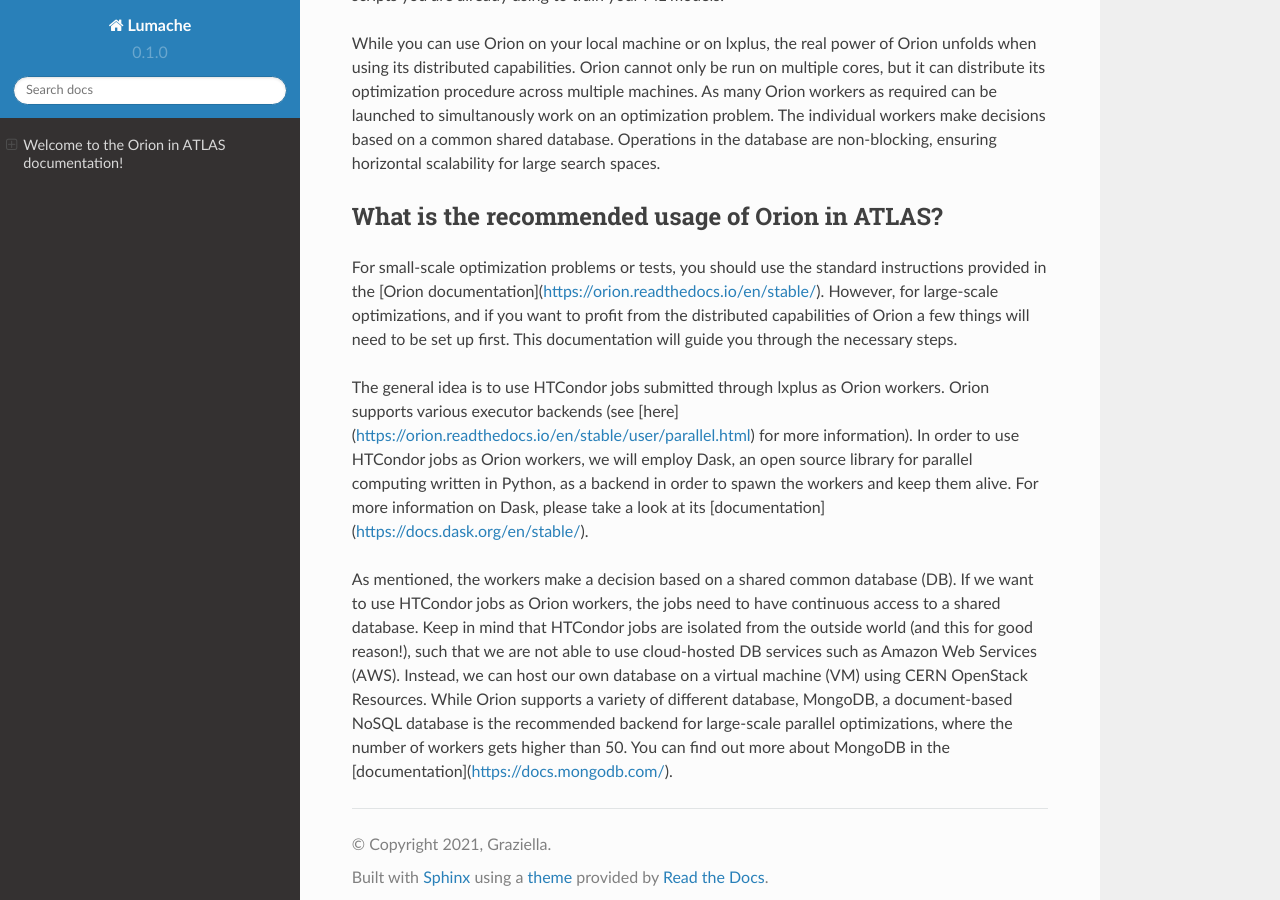
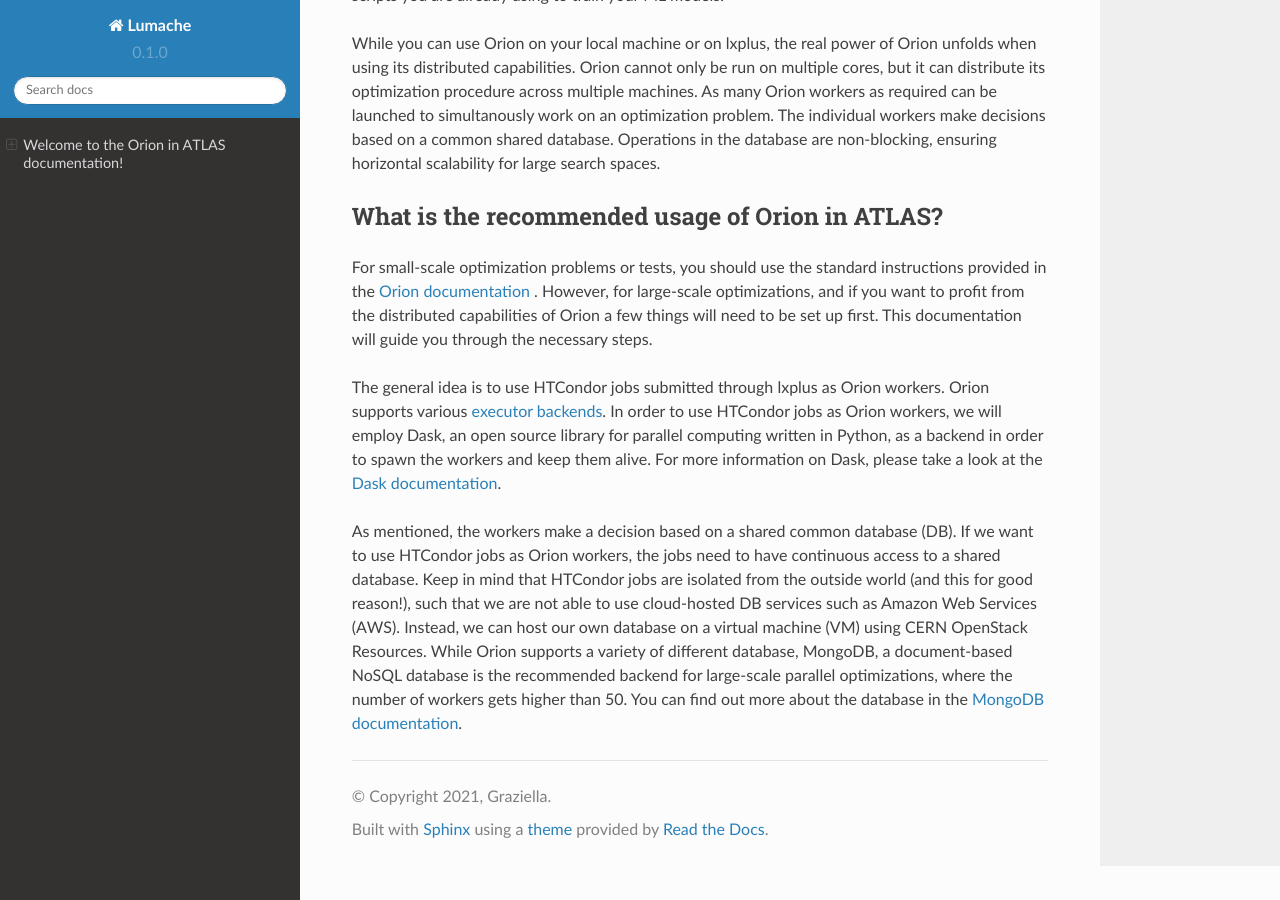
Before and after one commit to jbeirer/orion-atlas, a Sphinx documentation site: the page built from docs/source/index.rst, in a window 1280 px wide and 900 px high, scrolled down 720 px. Built offline with Sphinx 7.4.7 and the Read the Docs theme 2.0.0, drawn with Linux system fonts in a browser that asks for light colours; some of the changed text lies outside the part shown.

Commit message:
Update links

```diff
--- a/docs/source/index.rst
+++ b/docs/source/index.rst
@@ -3,7 +3,7 @@ Welcome to the Orion in ATLAS documentation!
 
 These pages document the recommended usage of Orion within the ATLAS/CERN
 infrastructure and is intended to help you get started. If this is the first time
-you are using Orion, please first take a look at the [Orion documentation](https://orion.readthedocs.io/en/stable/).
+you are using Orion, please first take a look at the `Orion documentation`_
 
 
 What is Orion?
@@ -43,16 +43,15 @@ What is the recommended usage of Orion in ATLAS?
 ------------------------------------------------
 
 For small-scale optimization problems or tests, you should use the standard instructions
-provided in the [Orion documentation](https://orion.readthedocs.io/en/stable/). However,
+provided in the `Orion documentation`_ . However,
 for large-scale optimizations, and if you want to profit from the distributed capabilities
 of Orion a few things will need to be set up first. This documentation will guide you through
 the necessary steps.
 
 The general idea is to use HTCondor jobs submitted through lxplus as Orion workers. Orion
-supports various executor backends (see [here](https://orion.readthedocs.io/en/stable/user/parallel.html) for more information).
-In order to use HTCondor jobs as Orion workers, we will employ Dask, an open source library for parallel
+supports various `executor backends`_. In order to use HTCondor jobs as Orion workers, we will employ Dask, an open source library for parallel
 computing written in Python, as a backend in order to spawn the workers and keep them alive. For more information on Dask,
-please take a look at its [documentation](https://docs.dask.org/en/stable/).
+please take a look at the `Dask documentation`_.
 
 As mentioned, the workers make a decision based on a shared common database (DB). If we want to use HTCondor jobs
 as Orion workers, the jobs need to have continuous access to a shared database. Keep in mind that HTCondor jobs
@@ -60,4 +59,10 @@ are isolated from the outside world (and this for good reason!), such that we ar
 DB services such as Amazon Web Services (AWS). Instead, we can host our own database on a virtual machine (VM)
 using CERN OpenStack Resources. While Orion supports a variety of different database, MongoDB, a document-based
 NoSQL database is the recommended backend for large-scale parallel optimizations, where the number of workers gets higher than 50.
-You can find out more about MongoDB in the [documentation](https://docs.mongodb.com/).
+You can find out more about the database in the `MongoDB documentation`_.
+
+
+.. _Orion documentation: https://orion.readthedocs.io
+.. _executor backends: https://orion.readthedocs.io/en/stable/user/parallel.html
+.. _Dask documentation: https://docs.dask.org/en/stable/
+.. _MongoDB documentation: https://docs.mongodb.com/
```
